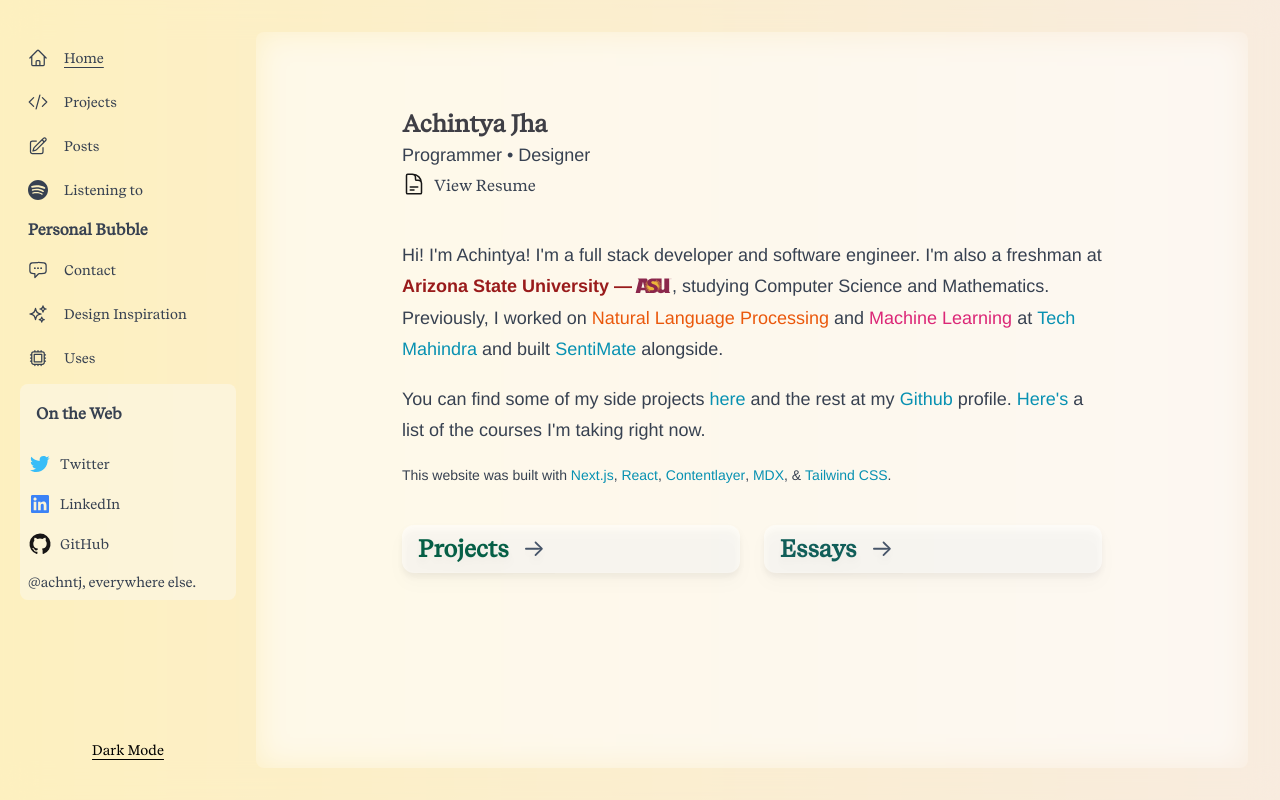
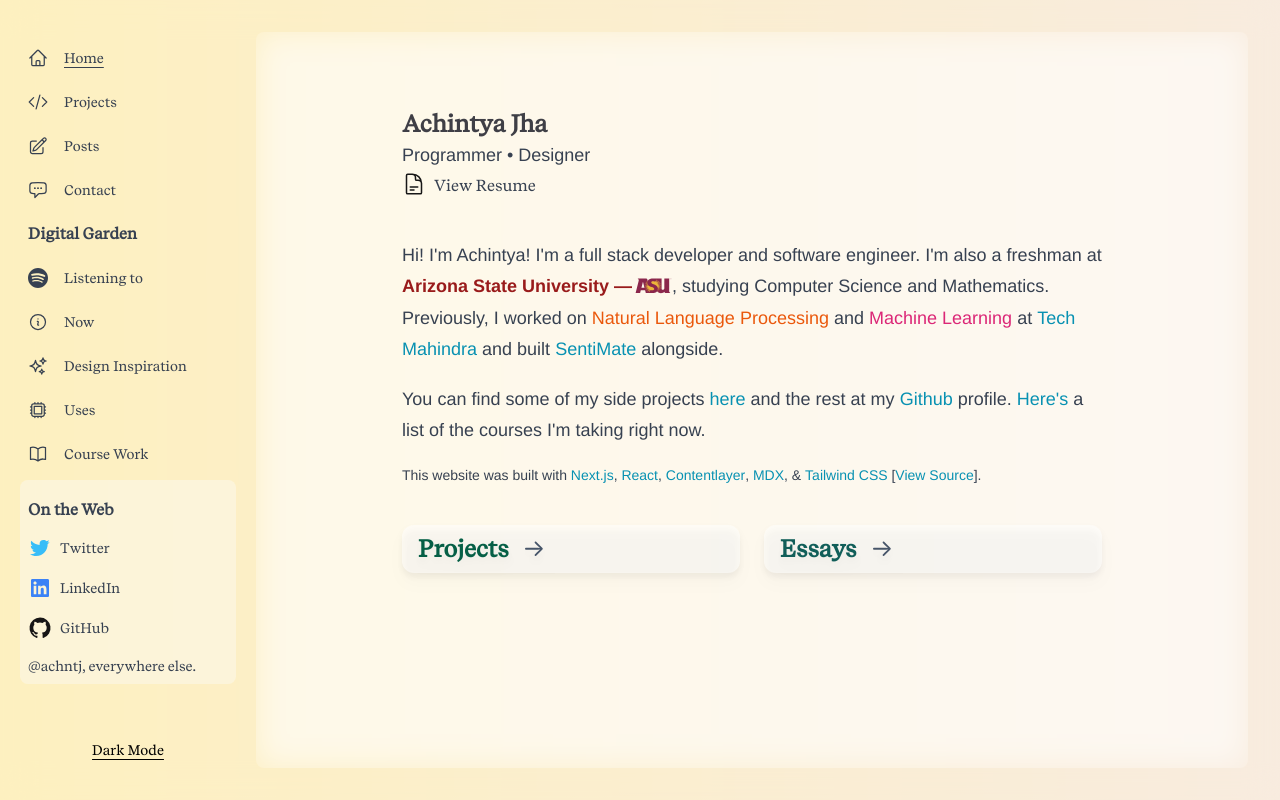
Before and after one commit to achntj/garden, a Next.js app: page / in a window 1280 px wide. Built offline with nearby package versions, Linux system fonts and the light colour scheme; a web font is replaced by a local one.

Commit message:
nav spacing + add other links to nav

```diff
--- a/components/Base.tsx
+++ b/components/Base.tsx
@@ -7,7 +7,7 @@
   const [open, setOpen] = useState(false);
   return (
     <>
-      <div className="sm:bg-white sm:bg-opacity-60 dark:bg-opacity-100 sm:backdrop-blur-lg dark:bg-neutral-900 sm:dark:bg-black dark:bg-none prose-a:text-cyan-600 prose-a:no-underline prose-a:transition dark:prose-a:text-zinc-300 hover:prose-a:text-cyan-800 dark:hover:prose-a:text-pink-600 prose-headings:font-title dark:prose-headings:text-slate-200 dark:prose-strong:text-zinc-300 prose-blockquote:border-emerald-400 dark:prose-blockquote:text-zinc-300">
+      <div className="sm:bg-white sm:bg-opacity-60 dark:bg-opacity-100 sm:backdrop-blur-lg dark:bg-neutral-900 sm:dark:bg-black dark:bg-none prose-a:text-cyan-600 prose-a:no-underline prose-a:transition dark:prose-a:text-zinc-300 hover:prose-a:text-cyan-800 dark:hover:prose-a:text-pink-600 prose-headings:font-title dark:prose-headings:text-slate-200 dark:prose-strong:text-zinc-300 prose-blockquote:border-emerald-400 dark:prose-blockquote:text-zinc-300 prose-li:font-body">
         <div className="p-5 sm:hidden">
           <Bars3Icon onClick={() => setOpen(true)} className="h-6 w-6" />
         </div>
--- a/components/Nav.tsx
+++ b/components/Nav.tsx
@@ -14,12 +14,11 @@
     <div
       className={`${
         open ? "" : "sm:translate-x-0 -translate-x-full"
-      } nav font-title transition justify-between overflow-x-hidden space-x-0 z-10 fixed bottom-0 top-0 flex flex-col pt-20 sm:pt-10 px-5 w-64 h-full overflow-scroll sm:bg-transparent sm:dark:bg-transparent bg-white dark:bg-neutral-900`}
+      } nav font-title transition justify-between overflow-x-hidden space-x-0 z-10 fixed bottom-0 top-0 flex flex-col sm:pt-10 px-5 w-64 h-full overflow-scroll sm:bg-transparent sm:dark:bg-transparent bg-white dark:bg-neutral-900`}
     >
-      <XMarkIcon
-        onClick={() => setOpen(false)}
-        className="fixed top-0 left-0 m-5 h-6 w-6 sm:hidden"
-      />
+      <div className="sticky top-0 py-5 sm:hidden bg-white dark:bg-neutral-900">
+        <XMarkIcon onClick={() => setOpen(false)} className="h-6 w-6" />
+      </div>
       <div
         onClick={() => setOpen(false)}
         className="transition-none space-x-0 flex flex-col text-sm text-gray-700 dark:text-neutral-400 antialiased"
--- a/components/NavItems.tsx
+++ b/components/NavItems.tsx
@@ -7,6 +7,7 @@
   InformationCircleIcon,
   PencilSquareIcon,
   SparklesIcon,
+  BookOpenIcon,
 } from "@heroicons/react/24/outline";
 import Socials from "./Socials";
 
@@ -22,6 +23,12 @@
       <NavLink href="/posts" name="Posts">
         <PencilSquareIcon />
       </NavLink>
+      <NavLink href="/contact" name="Contact">
+        <ChatBubbleLeftEllipsisIcon />
+      </NavLink>
+      <h3 className="font-bold text-gray-700 text-base px-2 block !my-4">
+        Digital Garden
+      </h3>
       <NavLink href="/spotify" name="Listening to">
         <svg
           xmlns="http://www.w3.org/2000/svg"
@@ -38,17 +45,11 @@
           />
         </svg>
       </NavLink>
-      <h3 className="font-bold text-gray-700 text-base px-2 !my-3 block">
-        Personal Bubble
-      </h3>
-      <NavLink href="/contact" name="Contact">
-        <ChatBubbleLeftEllipsisIcon />
-      </NavLink>
-      {/*
+
       <NavLink href="/now" name="Now">
         <InformationCircleIcon />
       </NavLink>
-        */}
+
       <NavLink href="/design" name="Design Inspiration">
         <SparklesIcon />
       </NavLink>
@@ -56,8 +57,12 @@
         <CpuChipIcon />
       </NavLink>
 
-      <div className="flex flex-col pl-2 bg-neutral-50 bg-opacity-40 dark:bg-neutral-800 p-2 rounded-lg space-y-4">
-        <h3 className="font-bold text-gray-700 text-base px-2 !my-3 block">
+      <NavLink href="/coursework" name="Course Work">
+        <BookOpenIcon />
+      </NavLink>
+
+      <div className="flex flex-col bg-neutral-50 bg-opacity-40 dark:bg-neutral-800 p-2 rounded-lg space-y-4">
+        <h3 className="font-bold text-gray-700 text-base mt-3 block">
           On the Web
         </h3>
         <Socials />
--- a/pages/index.tsx
+++ b/pages/index.tsx
@@ -127,8 +127,16 @@
           , &{" "}
           <a target="_blank" rel="noreferrer" href="https://tailwindcss.com/">
             Tailwind CSS
+          </a>{" "}
+          [
+          <a
+            target="_blank"
+            rel="noreferrer"
+            href="https://github.com/achintyajha/www"
+          >
+            View Source
           </a>
-          .
+          ].
         </p>
         <motion.div
           className="flex gap-6 sm:flex-row flex-col mt-10 w-fit sm:w-full"
```
